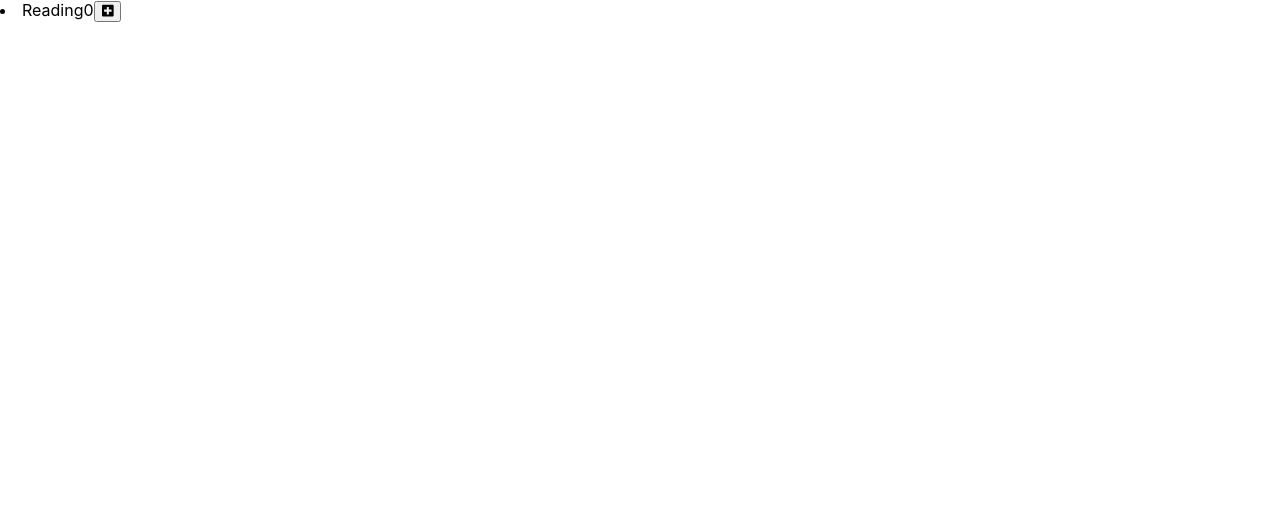
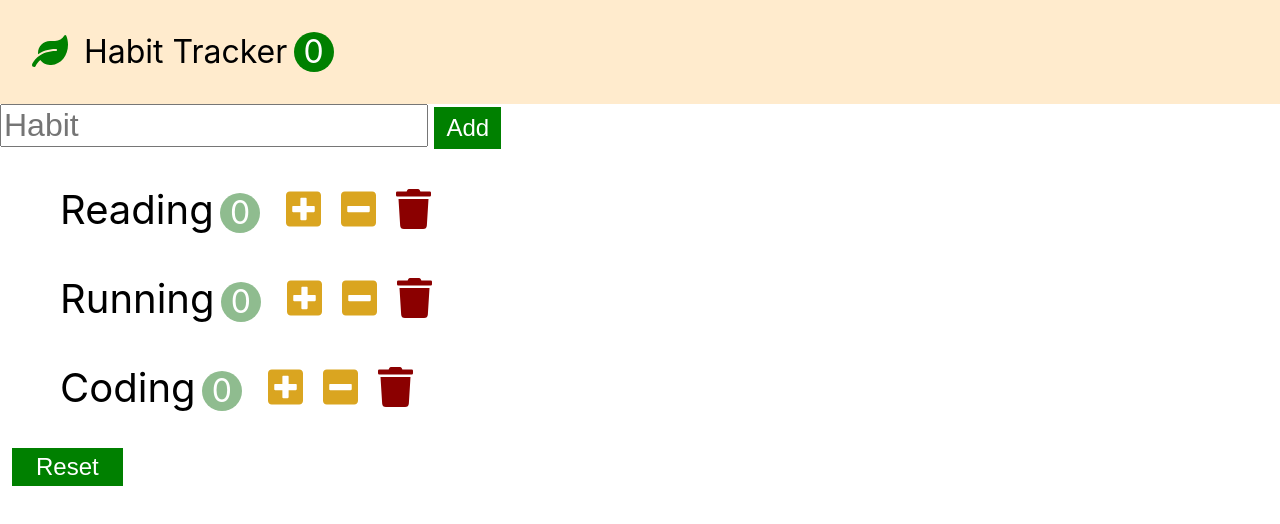
Before and after one commit to alisha0815/habit-tracker, a React (Create React App) app: page / in a window 1280 px wide. Shown: the top 524 px of the page. Built offline with nearby package versions, Linux system fonts and the light colour scheme.

Commit message:
img added

```diff
--- a/package.json
+++ b/package.json
@@ -2,16 +2,20 @@
   "name": "template",
   "version": "0.1.0",
   "private": true,
+  "homepage": "https://alisha0815.github.io/habit-tracker",
   "dependencies": {
     "@testing-library/jest-dom": "^5.14.1",
     "@testing-library/react": "^12.0.0",
     "@testing-library/user-event": "^13.2.1",
+    "gh-pages": "^3.2.3",
     "react": "^17.0.2",
     "react-dom": "^17.0.2",
     "react-scripts": "5.0.0",
     "web-vitals": "^2.1.0"
   },
   "scripts": {
+    "predeploy": "npm run build",
+    "deploy": "gh-pages -d build",
     "start": "react-scripts start",
     "build": "react-scripts build",
     "test": "react-scripts test",
--- a/src/index.js
+++ b/src/index.js
@@ -1,16 +1,16 @@
 import React from 'react';
 import ReactDOM from 'react-dom';
 import './index.css';
-// import App from './app';
+import App from './app';
 
 import '@fortawesome/fontawesome-free/js/all.js';
-import SimpleHabit from './components/simpleHabit';
+// import SimpleHabit from './components/simpleHabit';
 // import SimpleHabit from './components/simpleHabit';
 
 ReactDOM.render(
   <React.StrictMode>
-    {/* <App /> */}
-    <SimpleHabit />
+    <App />
+    {/* <SimpleHabit /> */}
   </React.StrictMode>,
   document.getElementById('root')
 );
```
Also changed, not shown: src/img/haitTracker.JPG (added), 1 other file (tests, documents, lock files or other folders).
